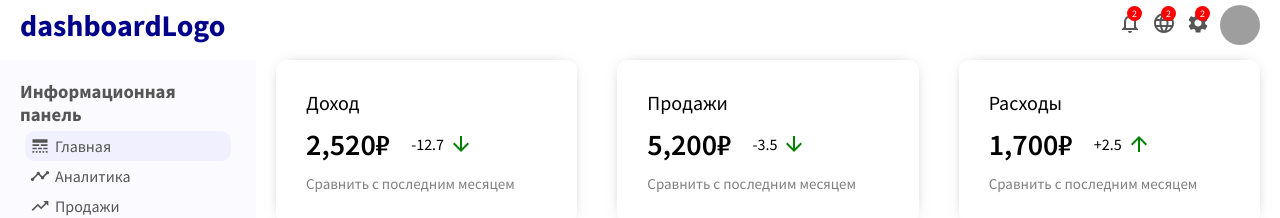
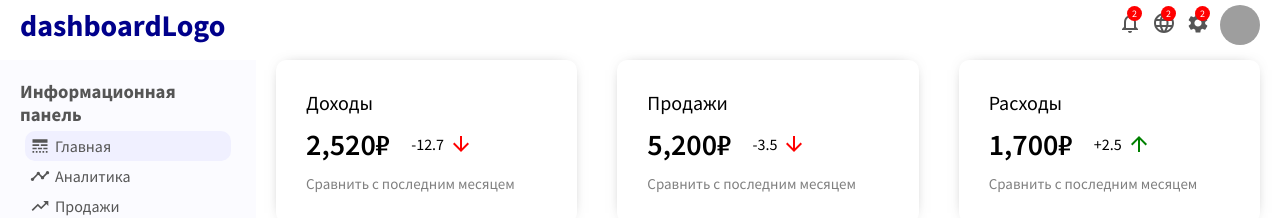
Before and after one commit to EvanBond7/dashboard-react, a React (Create React App) app: page / in a window 1280 px wide. Shown: the top 218 px of the page. Built offline with nearby package versions, Linux system fonts and the light colour scheme; grey boxes are pictures that could not be loaded; the HTML template or start-up script is replaced by a standard one.

Commit message:
fix color of featured-icon

```diff
--- a/src/components/FeaturedInfo/FeaturedInfo.jsx
+++ b/src/components/FeaturedInfo/FeaturedInfo.jsx
@@ -6,11 +6,11 @@ export default function FeaturedInfo() {
   return (
     <div className='featured'>
       <div className='featured-item'>
-        <span className='featured-title'>Доход</span>
+        <span className='featured-title'>Доходы</span>
         <div className='featured-money-container'>
           <span className='featured-money'>2,520&#x20bd;</span>
           <span className='featured-money-rate'>
-            -12.7 <ArrowDownward className='featured-icon negavite' />
+            -12.7 <ArrowDownward className='featured-icon negative' />
           </span>
         </div>
         <span className='featured-sub'>Сравнить с последним месяцем</span>
@@ -20,7 +20,7 @@ export default function FeaturedInfo() {
         <div className='featured-money-container'>
           <span className='featured-money'>5,200&#x20bd;</span>
           <span className='featured-money-rate'>
-            -3.5 <ArrowDownward className='featured-icon negavite' />
+            -3.5 <ArrowDownward className='featured-icon negative' />
           </span>
         </div>
         <span className='featured-sub'>Сравнить с последним месяцем</span>
--- a/src/components/FeaturedInfo/featuredInfo.css
+++ b/src/components/FeaturedInfo/featuredInfo.css
@@ -36,7 +36,7 @@
 }
 
 .featured-icon {
-  font-size: 14px;
+  font-size: 18px;
   margin-left: 5px;
   color: green;
 }
```
